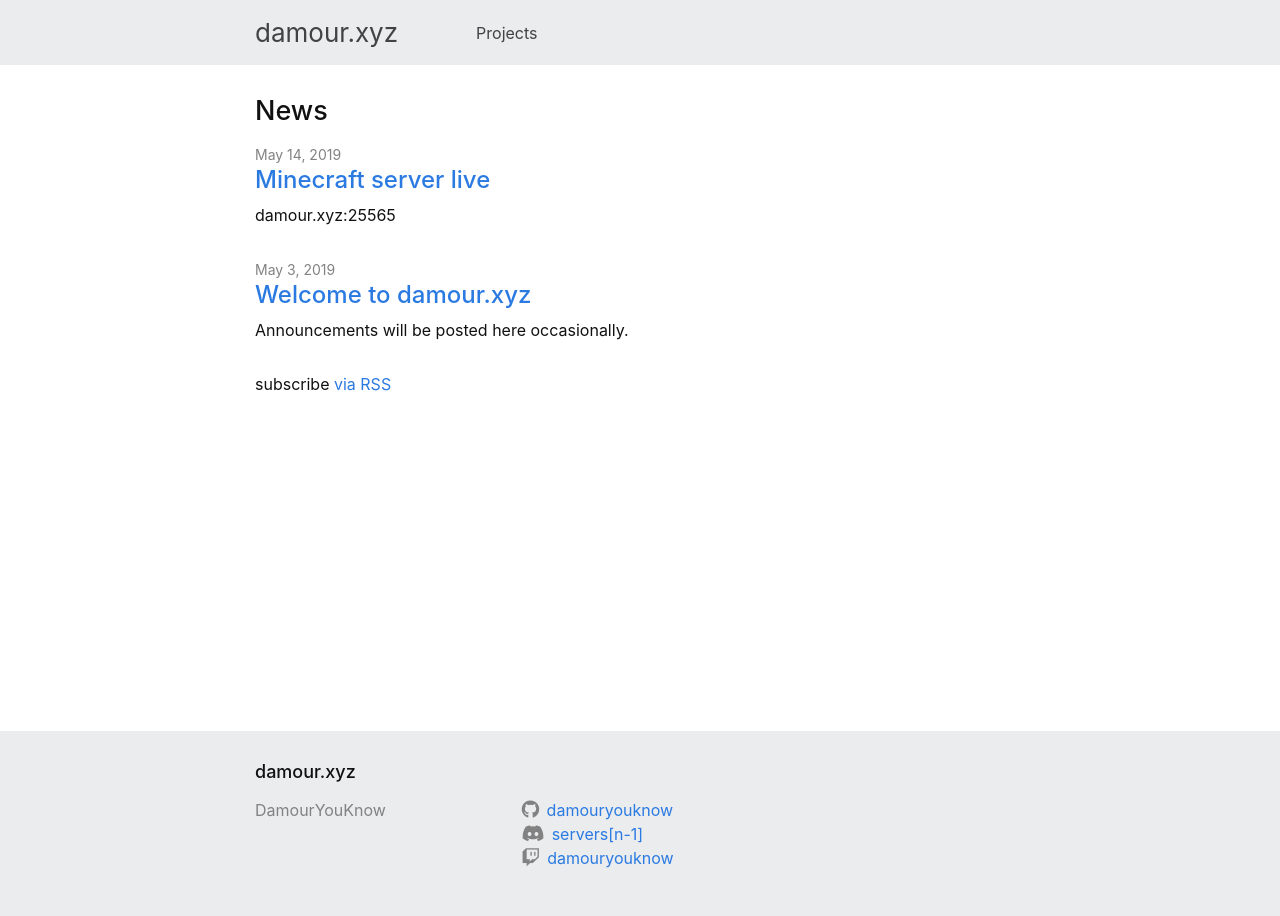
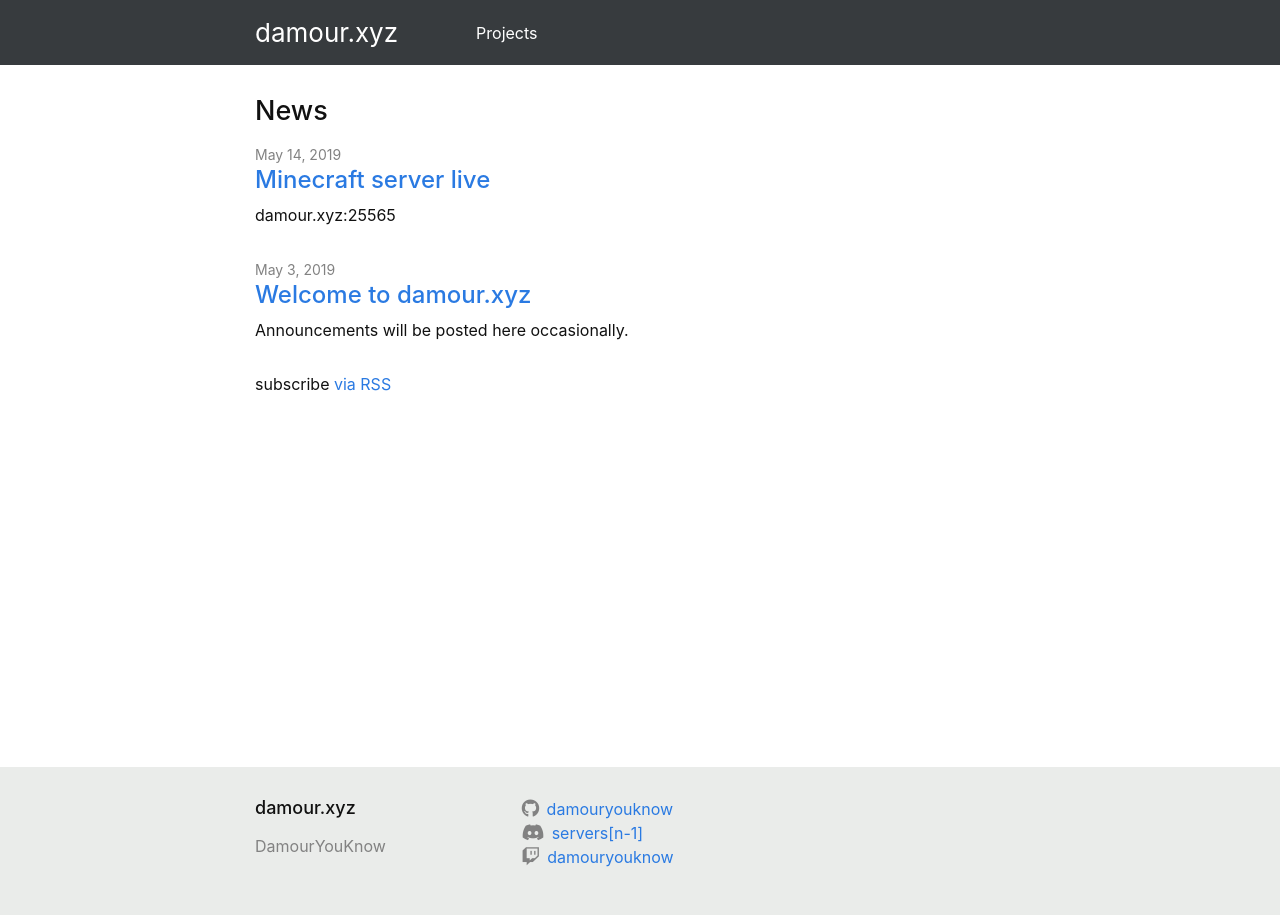
Before and after one commit to DamourYouKnow/damour.xyz, a Jekyll site: the page built from index.md, in a window 1280 px wide. Built offline with Jekyll 4.4.1, drawn with Linux system fonts in a browser that asks for light colours; nearby versions of some CDN libraries.

Commit message:
Add darker navbar background

```diff
--- a/_includes/footer.html
+++ b/_includes/footer.html
@@ -2,10 +2,10 @@
   <data class="u-url" href="{{ "/" | relative_url }}"></data>
 
   <div class="container">
-    <h2 class="footer-heading">{{ site.title | escape }}</h2>
-
     <div class="row">
       <div class="col-md-4">
+        <h2 class="footer-heading">{{ site.title | escape }}</h2>
+
         <ul class="contact-list">
           <li class="p-name">
             {%- if site.author -%}
--- a/_sass/main.scss
+++ b/_sass/main.scss
@@ -42,7 +42,7 @@ h3 {
 .page-content {
     padding-top: 30px;
     padding-bottom: 30px;
-    min-height: 74vh; /* magic */
+    min-height: 78vh; /* magic */
 }
 
 .navbar {
@@ -55,8 +55,12 @@ h3 {
     margin-right: 70px;
 }
 
-.site-header, .site-footer {
-    background-color:  #eaecee;
+.site-header {
+    background-color:  #373b3e;
+    color: #ffffff;
+}
+.site-footer {
+    background-color:  #eaecea;
 }
 
 .footer {
@@ -106,19 +110,22 @@ a:hover{
     color: #111;
 }
 
+.fa-bars {
+    color: #ffffff;
+}
 .navbar a:link {
-    color: #424242;
+    color: #ffffff;
     text-decoration: none;
 }
 .navbar a:hover {
-    color: #424242;
+    color: #ffffff;
     text-decoration: underline;
 }
 .navbar a:visited {
-    color: #424242;
+    color: #ffffff;
     text-decoration: none;
 }
 .navbar a:active {
-    color: #424242;
+    color: #ffffff;
     text-decoration: underline;
 }
```
